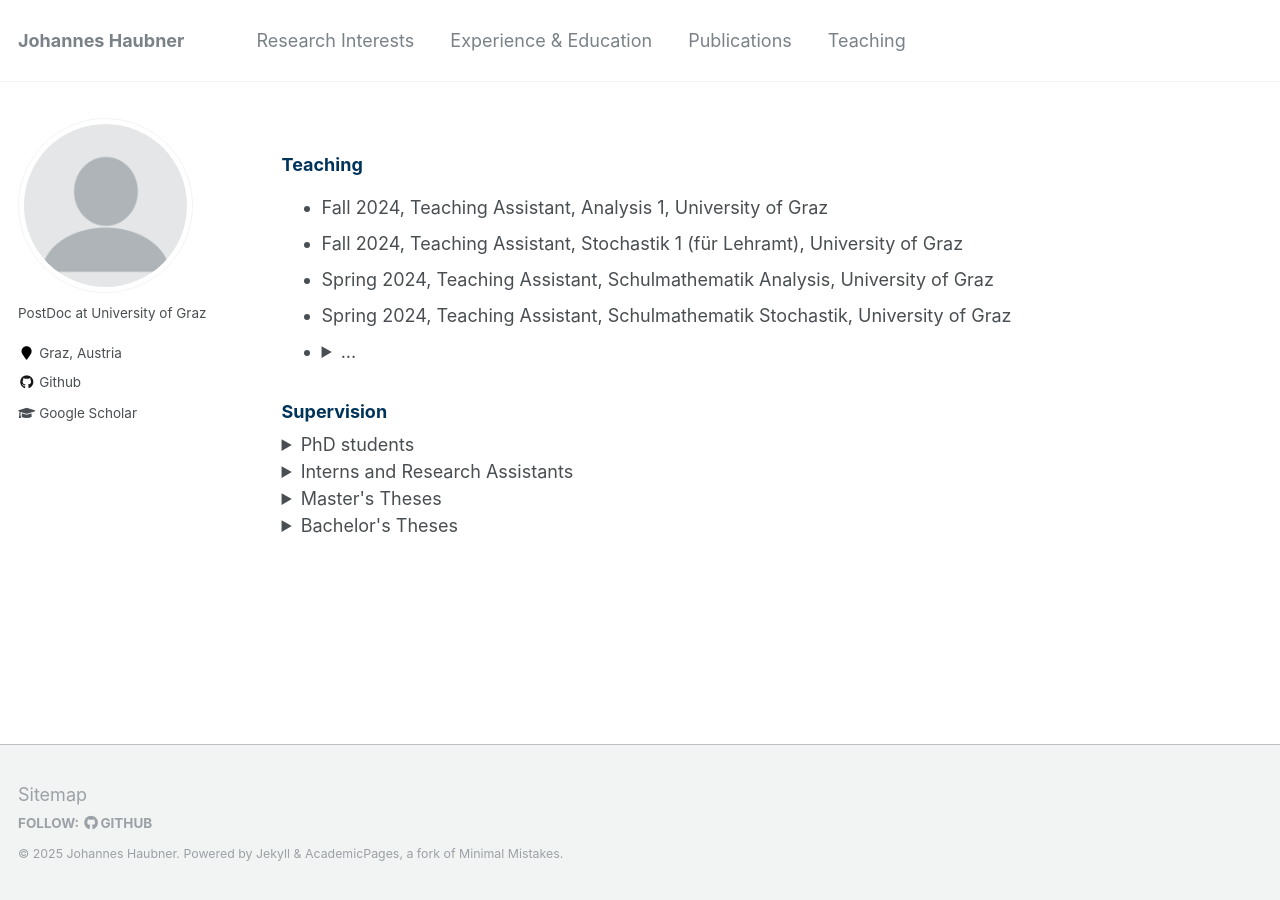
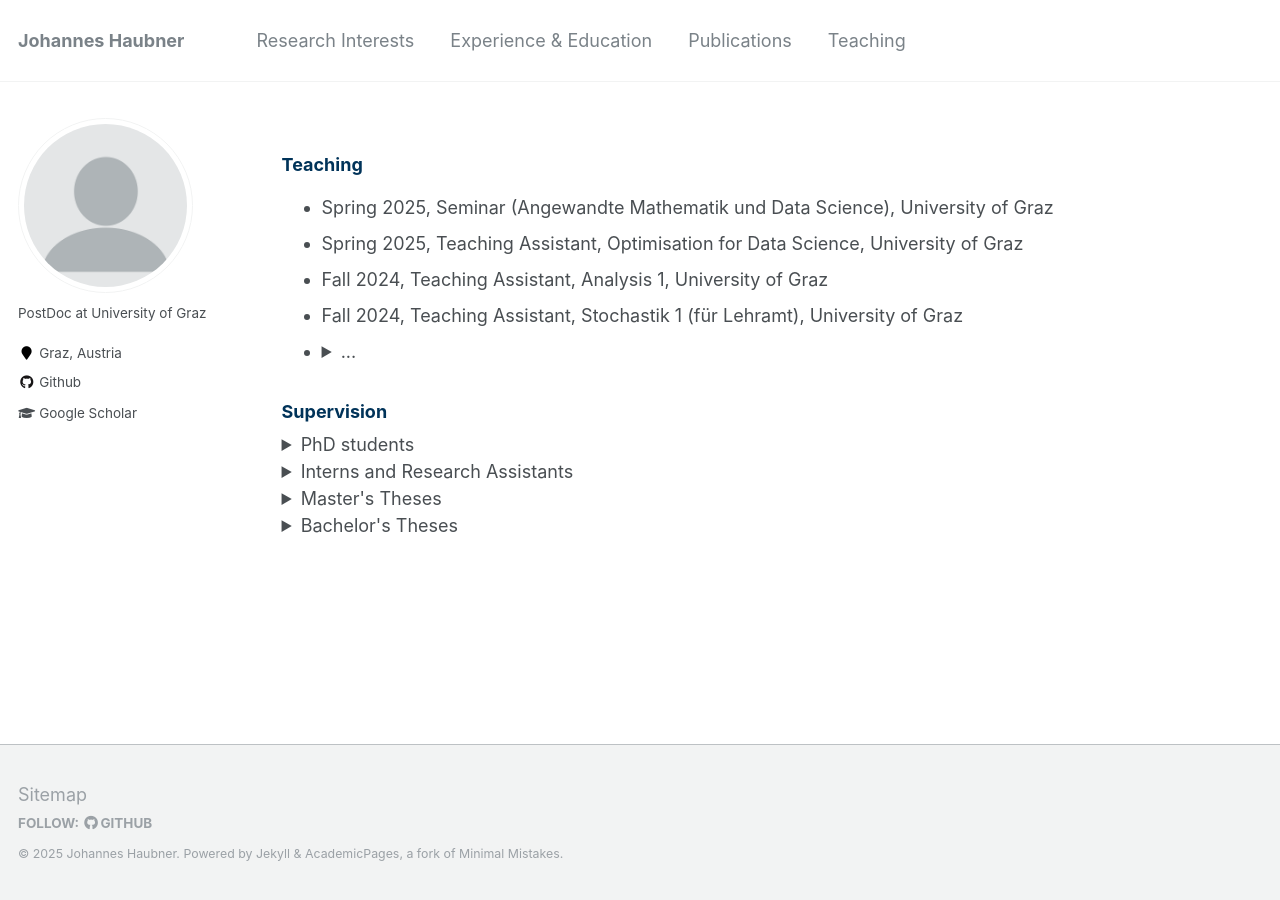
Before and after one commit to JohannesHaubner/johanneshaubner.github.io, a Jekyll site: the page built from _pages/teaching.md, in a window 1280 px wide. Built offline with Jekyll 4.4.1, drawn with Linux system fonts in a browser that asks for light colours.

Commit message:
Update teaching Spring 2025

```diff
--- a/_pages/teaching.md
+++ b/_pages/teaching.md
@@ -7,12 +7,14 @@ author_profile: true
 
 ### <span style="color:rgb(0, 51, 89)"> Teaching
 
+* Spring 2025, Seminar (Angewandte Mathematik und Data Science), University of Graz
+* Spring 2025, Teaching Assistant, Optimisation for Data Science, University of Graz
 * Fall 2024, Teaching Assistant, Analysis 1, University of Graz
 * Fall 2024, Teaching Assistant, Stochastik 1 (für Lehramt), University of Graz
-* Spring 2024, Teaching Assistant, Schulmathematik Analysis, University of Graz
-* Spring 2024, Teaching Assistant, Schulmathematik Stochastik, University of Graz
 * <details><summary>...</summary>
   <ul>
+  <li> Spring 2024, Teaching Assistant, Schulmathematik Analysis, University of Graz </li>
+  <li> Spring 2024, Teaching Assistant, Schulmathematik Stochastik, University of Graz </li>
   <li> Fall 2023, Teaching Assistant, Analysis 1, University of Graz </li>
   <li> Fall 2023, Teaching Assistant, Stochastik 1 (für Lehramt), University of Graz </li>
   <li> Spring 2023, Teaching Assistant, Lineare Algebra 2, University of Graz </li>
```
